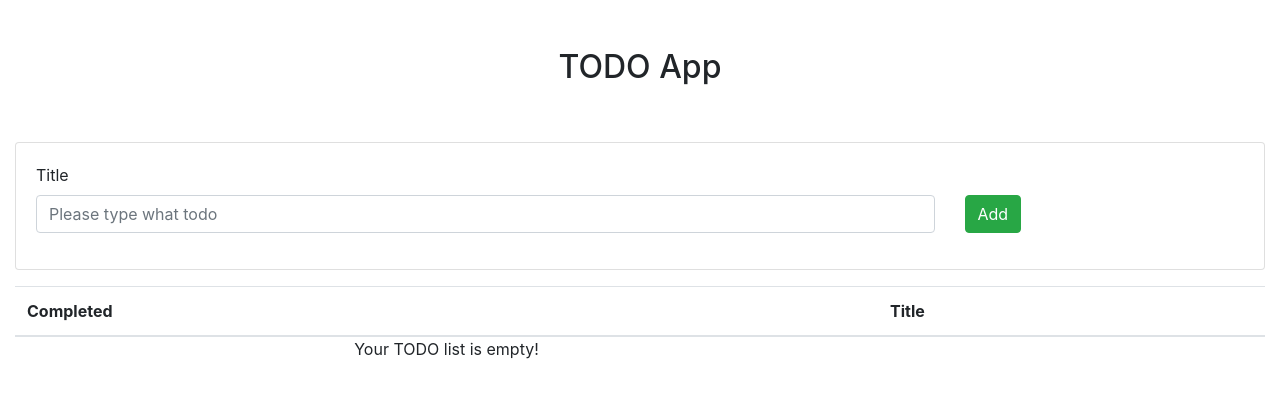
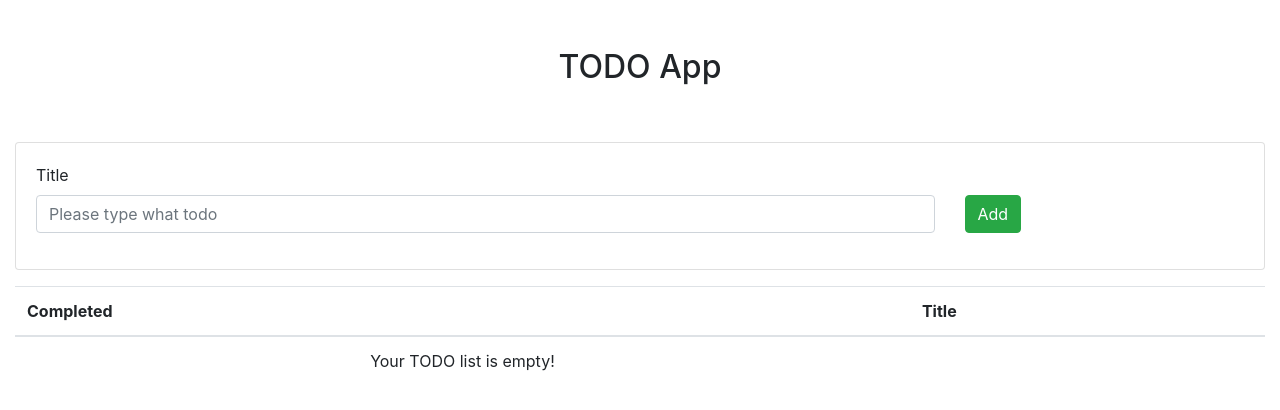
Before and after one commit to Orehouse/todo_app, a React (Create React App) app: page / in a window 1280 px wide. Shown: the top 410 px of the page. Built offline with nearby package versions, Linux system fonts and the light colour scheme.

Commit message:
Fix markup for message in TodoList

```diff
--- a/src/components/TodoList/TodoList.js
+++ b/src/components/TodoList/TodoList.js
@@ -32,7 +32,9 @@ const TodoList = props => {
         />
       ))
     ) : (
-      <tr className="text-center">Your TODO list is empty!</tr>
+      <tr className="text-center">
+        <td>Your TODO list is empty!</td>
+      </tr>
     );
 
   return (
```
